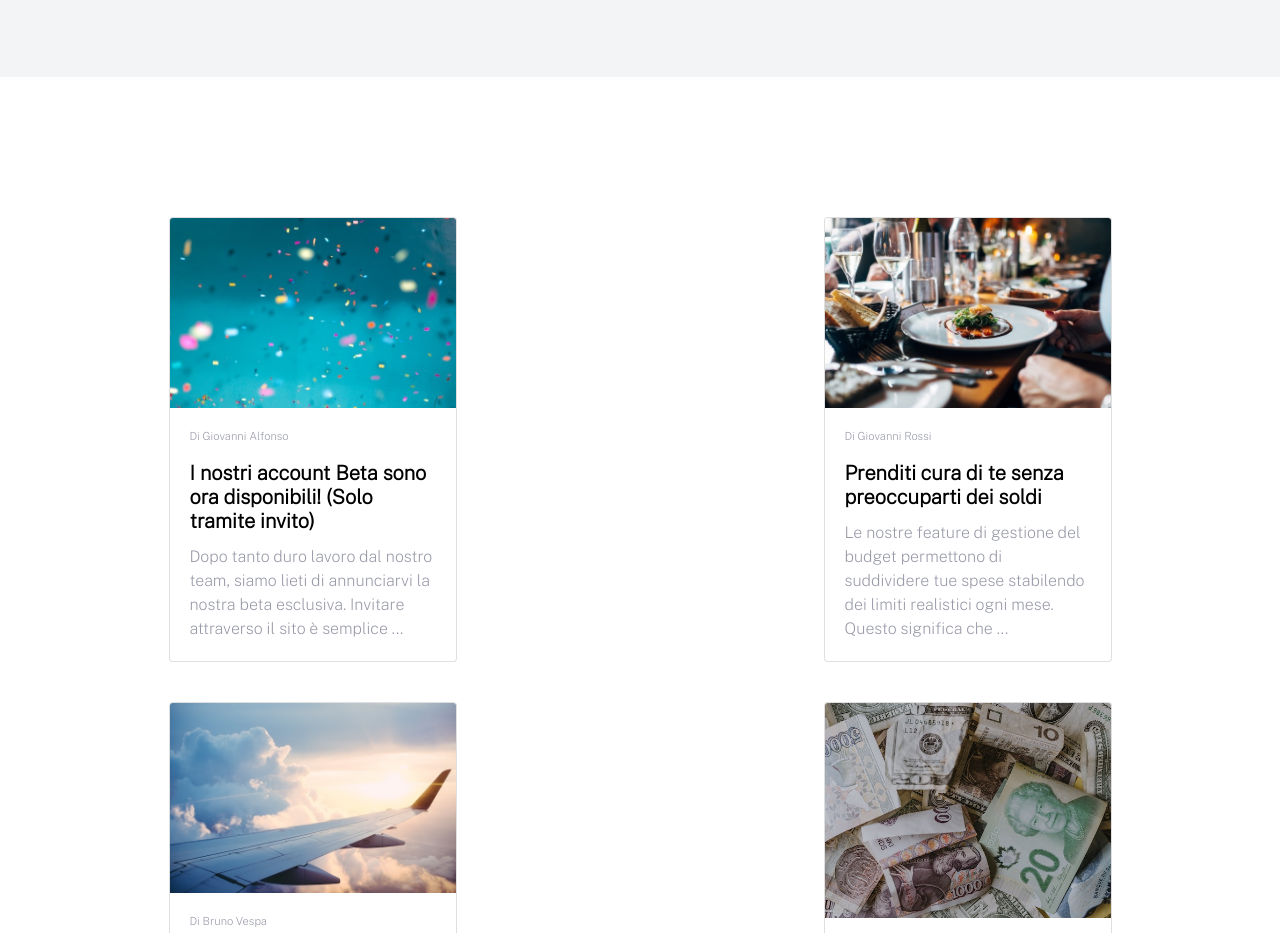
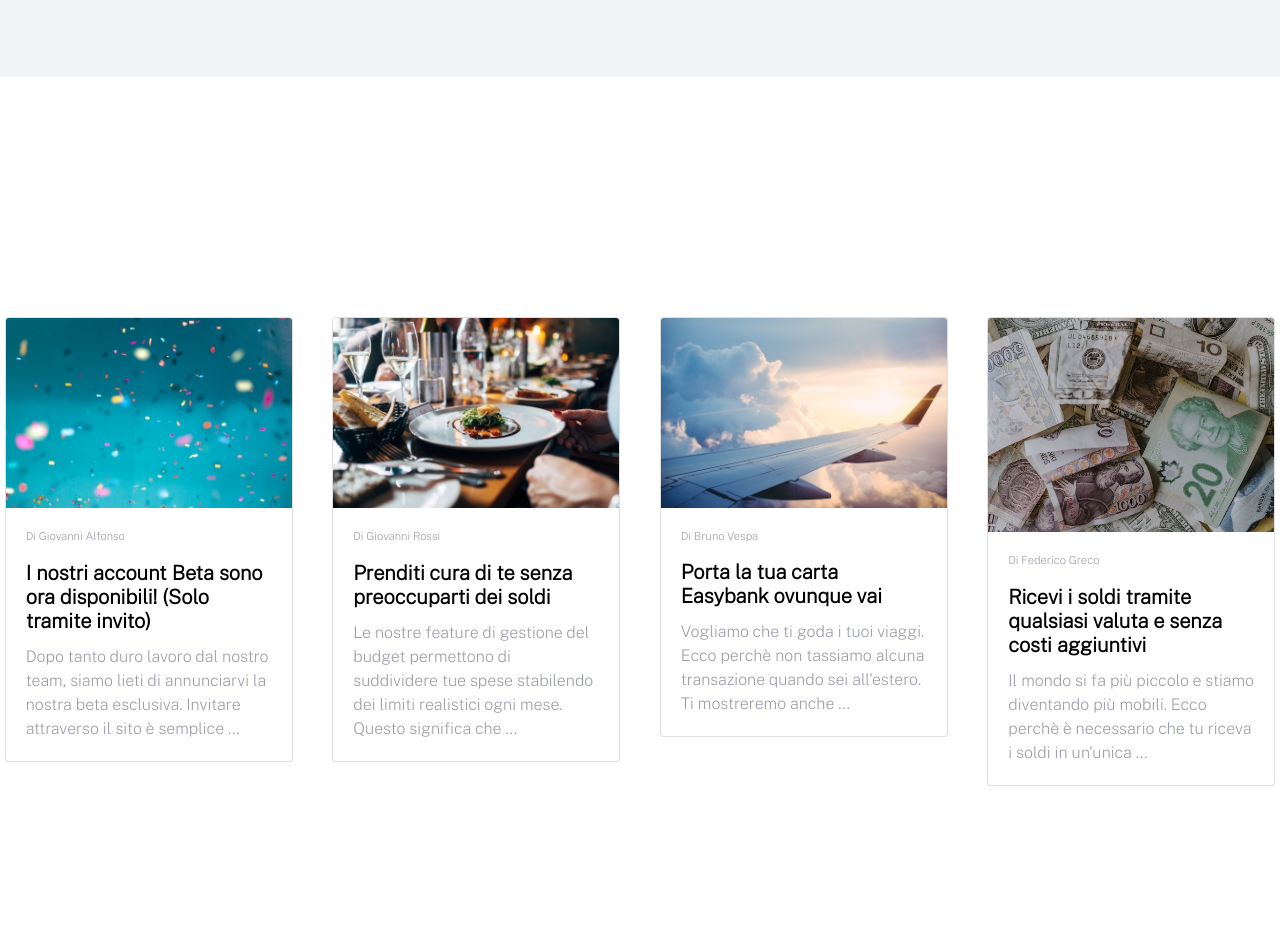
Before and after one commit to nihilfect/easybankGreco, a plain HTML site: page index.html in a window 1280 px wide. Shown: the part 1553-2486 px from the top of the page. Drawn offline with nearby package versions, Linux system fonts and the light colour scheme.

Commit message:
Secondo Commit

```diff
--- a/css/styles.css
+++ b/css/styles.css
@@ -24,6 +24,10 @@ nav li {
 li a {
     font-size: 1rem;
     color: hsl(233, 8%, 62%);
+}
+
+.a {
+    width: 100%;
 }
 
 li a:hover {
@@ -252,6 +256,7 @@ h3 {
 
 #blog {
     text-align: left;
+    margin: 100px 0;
 }
 
 #blog h1 {
@@ -273,7 +278,7 @@ h3 {
     font-weight: bold;
 }
 
-.col-lg-6 {
+.col-lg-3 {
     margin: 0 auto;
 }
 
--- a/index.html
+++ b/index.html
@@ -35,7 +35,8 @@
         <a href="#"> Carriere </a>
       </li>
     </ul>
-    <button class="btn btn-secondary"> Maggiori informazioni </button>
+      <button class="btn btn-secondary"> Maggiori informazioni </button>
+
   </nav>
 
   <header>
@@ -46,7 +47,7 @@
           Porta online la tua vita finanziaria. Il tuo account Easybank sarà un punto di riferimento
           per le tue spese, risparmi, investimenti e molto altro.
         </p>
-        <button class="btn btn-secondary"> Maggiori informazioni </button>
+          <button class="btn btn-secondary"> Maggiori informazioni </button>
       </div>
     </div>
     <div class="dx">
@@ -94,7 +95,7 @@
   <section id="blog">
     <div class="container-fluid">
       <div class="row">
-        <div class="col-lg-6 col-md-6">
+        <div class="col-lg-3 col-md-6">
           <div class="card" style="width: 18rem;">
             <img src="images/image-confetti.jpg" class="card-img-top" alt="...">
             <div class="card-body">
@@ -106,7 +107,7 @@
             </div>
           </div>
         </div>
-        <div class="col-lg-6 col-md-6">
+        <div class="col-lg-3 col-md-6">
           <div class="card" style="width: 18rem;">
             <img src="images/image-restaurant.jpg" class="card-img-top" alt="...">
             <div class="card-body">
@@ -117,7 +118,7 @@
             </div>
           </div>
         </div>
-        <div class="col-lg-6 col-md-6">
+        <div class="col-lg-3 col-md-6">
           <div class="card" style="width: 18rem;">
             <img src="images/image-plane.jpg" class="card-img-top" alt="...">
             <div class="card-body">
@@ -129,7 +130,7 @@
             </div>
           </div>
         </div>
-        <div class="col-lg-6 col-md-6">
+        <div class="col-lg-3 col-md-6">
           <div class="card" style="width: 18rem;">
             <img src="images/image-currency.jpg" class="card-img-top" alt="...">
             <div class="card-body">
```
